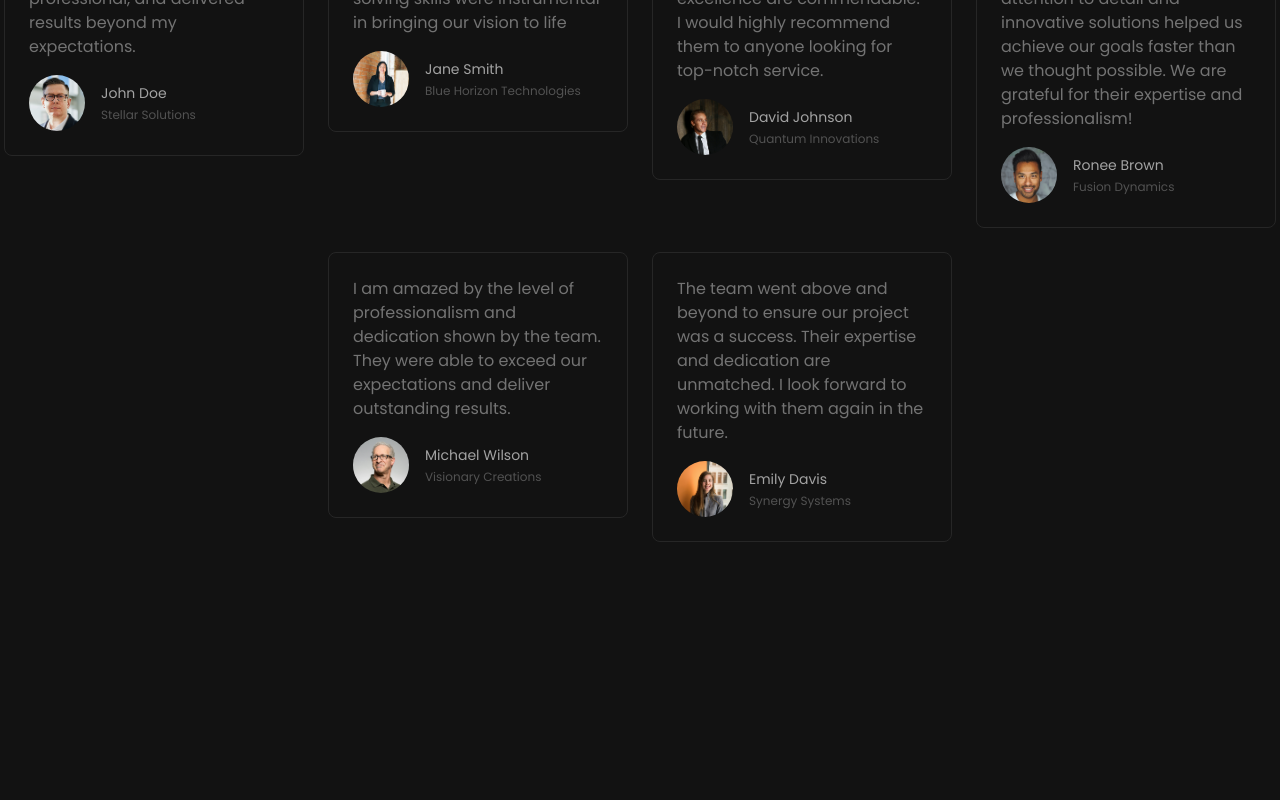
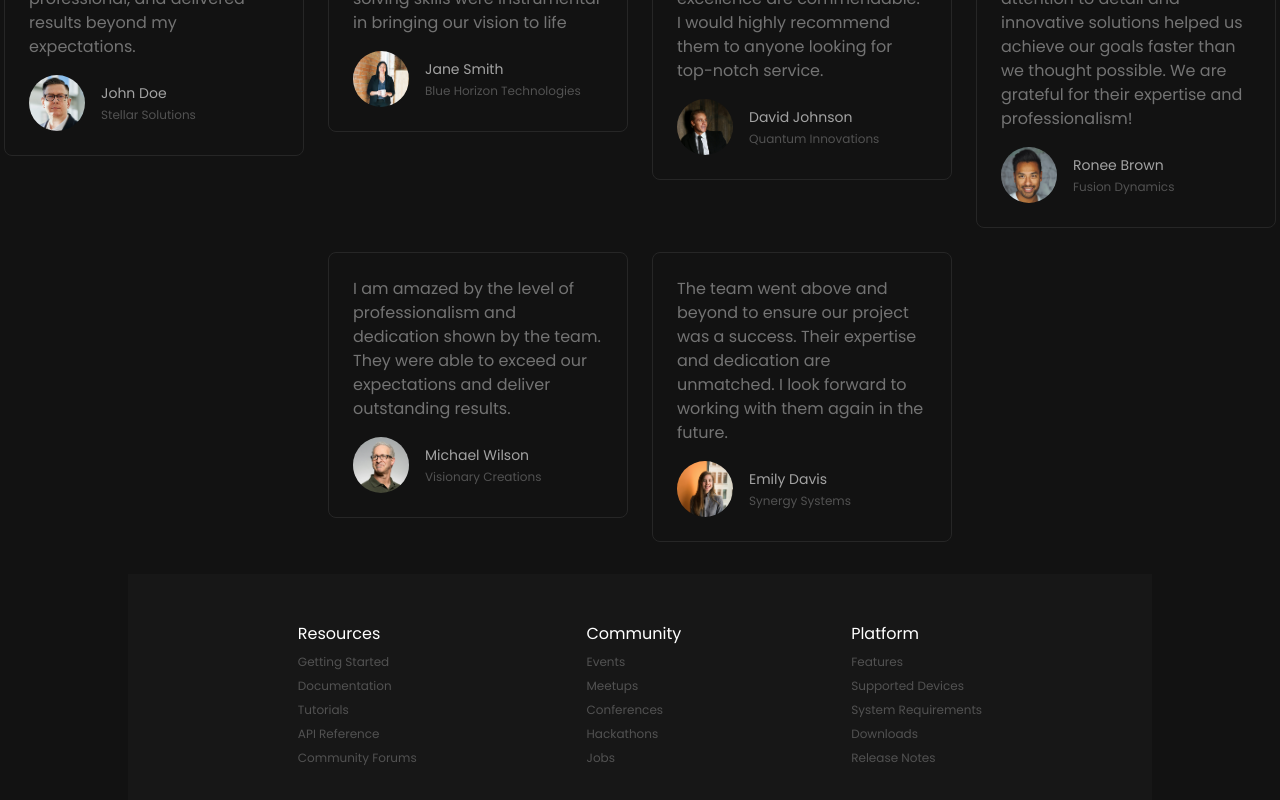
Before and after one commit to therazahussain/VirtualR---tailwind-project, a React (Create React App) app: page / in a window 1280 px wide. Shown: the part 2832-3632 px from the top of the page. Before the commit the page ends 3374 px from the top, so only its background shows below. Built offline with nearby package versions, Linux system fonts and the light colour scheme; the HTML template or start-up script is replaced by a standard one.

Commit message:
Footer added

```diff
--- a/src/App.js
+++ b/src/App.js
@@ -1,5 +1,6 @@
 import './App.css';
 import Feature from './components/Feature';
+import Footer from './components/Footer';
 import Hero from './components/Hero';
 import Navbar from './components/Navbar';
 import Pricing from './components/Pricing';
@@ -16,6 +17,7 @@ function App() {
       <WorkFlow />
       <Pricing />
       <Testimonial />
+      <Footer />
       </div>
     </>
   );
--- /dev/null
+++ b/src/components/Footer.jsx
@@ -0,0 +1,41 @@
+import React from "react";
+import { communityLinks, platformLinks, resourcesLinks } from "../constants";
+
+const Footer = () => {
+  return (
+    <div className="py-12 px-12 w-full flex flex-wrap items-center justify-between gap-6 bg-neutral-900 md:px-6 md:w-4/5 md:justify-evenly">
+      <div className="flex flex-col gap-2 items-start justify-start">
+        <p className="bold">Resources</p>
+        {resourcesLinks.map((text, key) => (
+          <div className="flex flex-col items-center justify-center">
+            <a className="text-xs text-neutral-600" href={text.href}>
+              {text.text}
+            </a>
+          </div>
+        ))}
+      </div>
+      <div className="flex flex-col gap-2 items-start justify-start">
+        <p className="bold">Community</p>
+        {communityLinks.map((text, key) => (
+          <div className="flex flex-col items-center justify-center">
+            <a className="text-xs text-neutral-600" href={text.href}>
+              {text.text}
+            </a>
+          </div>
+        ))}
+      </div>
+      <div className="flex flex-col gap-2 items-start justify-start">
+        <p className="bold">Platform</p>
+        {platformLinks.map((text, key) => (
+          <div className="flex flex-col items-center justify-center">
+            <a className="text-xs text-neutral-600" href={text.href}>
+              {text.text}
+            </a>
+          </div>
+        ))}
+      </div>
+    </div>
+  );
+};
+
+export default Footer;
```
